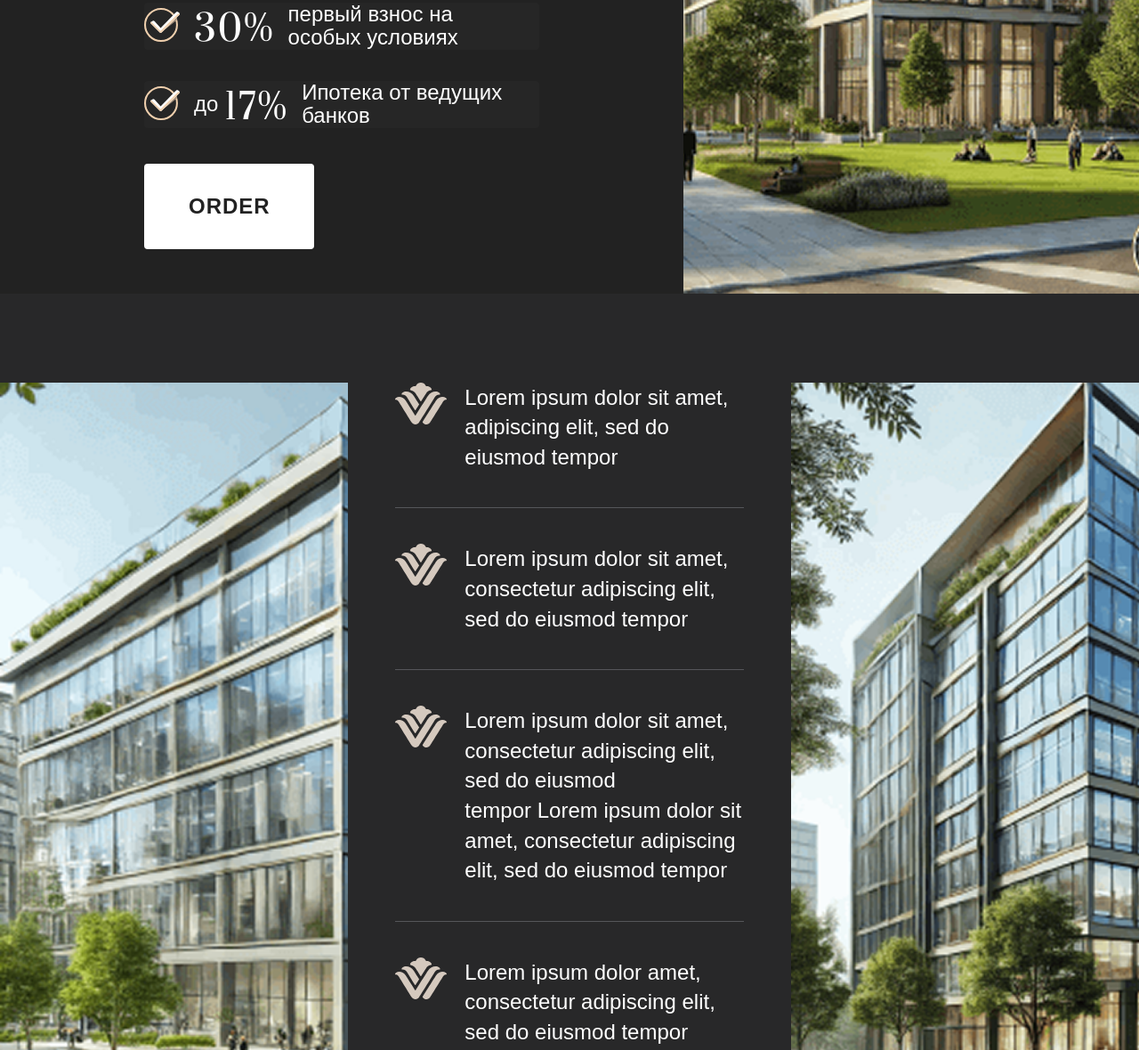
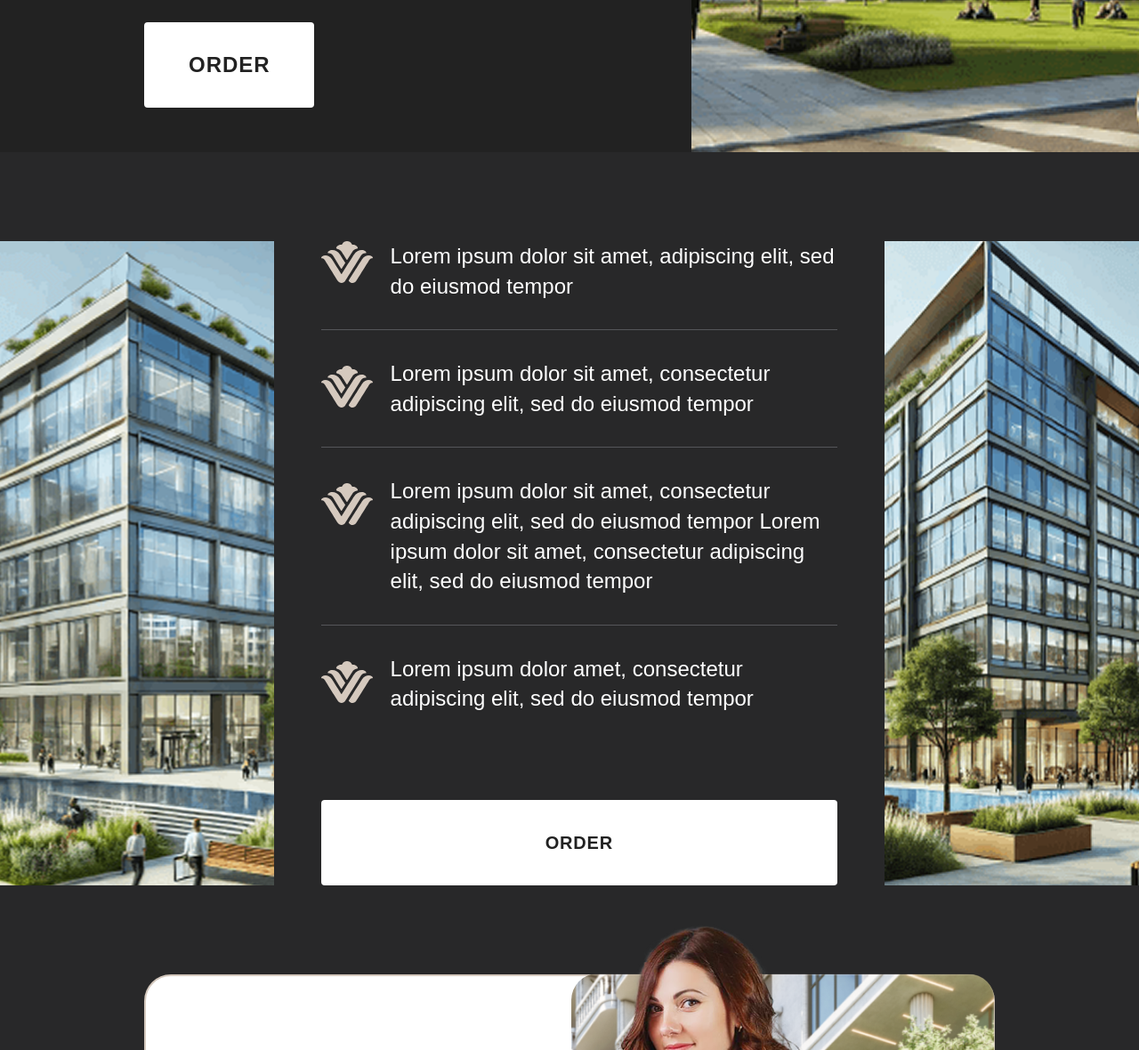
Before and after one commit to gudrum1983/Serenity, a website: page index.html in a window 1280 px wide. Shown: the part 838-2018 px from the top of the page at 89% size. Drawn offline with Linux system fonts and the light colour scheme.

Commit message:
refactor Features, part Text

```diff
--- a/blocks/Button/index.css
+++ b/blocks/Button/index.css
@@ -9,14 +9,7 @@
   border-radius: 4px;
   background: #FFF;
   color: #222;
-  text-align: center;
-  font-family: Arial, serif;
-  font-size: 24px;
-  font-style: normal;
-  font-weight: 700;
-  line-height: 150%; /* 36px */
-  letter-spacing: 0.96px;
-  text-transform: uppercase;
+
 }
 
 .Button__fit {
--- a/blocks/Features/index.css
+++ b/blocks/Features/index.css
@@ -1,82 +1,45 @@
 .Features {
   width: 100%;
-
 }
 
-.Features__Layout {
+.Features-Layout {
   width: 100%;
-  height: min-content;
-  overflow-y: hidden;
   display: flex;
   flex-direction: row;
-  gap: 53px;
   padding-top: 100px;
 }
 
-.Features__Content {
+.Features-Content {
   width: 100%;
-
-  max-width: 32%;
+  flex-shrink: 1;
+  padding-inline: 53px;
+  max-width: calc(614px + 53px + 53px) ;
+  min-width: calc(414px + 53px + 53px);
   display: flex;
+  gap: 80px;
   flex-direction: column;
-  justify-content: end;
+  justify-content: space-between;
 }
 
-.Features__ImageRight {
-  width: 100%;
-  background-size: cover;
-  background-image: url("../../images/feat_2.png");
+.Features-BoxImage {
+  min-height: 724px;
 }
 
-.Features__ImageLeft {
+.Features-Image {
   width: 100%;
-  background-size: cover;
-  background-image: url("../../images/feat_1.png");
+  height: 100%;
+  object-fit: cover;
+  display: block;
 }
 
-.Features__List {
-  list-style: none;
-  margin-bottom: 80px;
-  display: flex;
-  flex-direction: column;
-  justify-content: center;
+@media (min-width: 1921px) {
+  .Features-BoxImage {
+    border-radius: 24px 0 0 24px;
+    overflow: hidden;
+  }
+
+  .Features-BoxImage_opacity {
+    border-radius:  0 24px 24px 0;
+    overflow: hidden;
+  }
 }
-
-.Features__Item {
-  position: relative;
-  padding-left: calc(58px + 20px);
-  color: var(--PRIMARY-COLORS-WHITE, #FFF);
-  font-family: Arial, serif;
-  font-size: 24px;
-  font-style: normal;
-  font-weight: 400;
-  line-height: 140%; /* 33.6px */
-  padding-block: 40px;
-  border-bottom: 1px solid #55565A;
-}
-
-.Features__Item:first-child {
-  padding-block-start: 0;
-}
-
-.Features__Item:last-child {
-  padding-block-end: 0;
-  border-bottom: none;
-}
-
-
-.Features__Item::before {
-  content: "";
-  position: absolute;
-  left: 0;
-  top: 40px;
-  width: 58px;
-  height: 47px;
-  background-image: url("../../images/marker_2.svg");
-  background-size: contain;
-  background-repeat: no-repeat;
-}
-
-.Features__Item:first-child::before {
-  top: 0;
-}
--- /dev/null
+++ b/blocks/ListFeatures/index.css
@@ -0,0 +1,39 @@
+.ListFeatures {
+  list-style: none;
+  display: flex;
+  flex-direction: column;
+  justify-content: center;
+}
+
+.ListFeatures-Item {
+  position: relative;
+  padding-left: calc(58px + 20px);
+  padding-block: 32px;
+  border-bottom: 1px solid #55565A;
+}
+
+.ListFeatures-Item:first-child {
+  padding-block-start: 0;
+}
+
+.ListFeatures-Item:last-child {
+  padding-block-end: 0;
+  border-bottom: none;
+}
+
+
+.ListFeatures-Item::before {
+  content: "";
+  position: absolute;
+  left: 0;
+  top: 40px;
+  width: 58px;
+  height: 47px;
+  background-image: url("../../images/marker_2.svg");
+  background-size: contain;
+  background-repeat: no-repeat;
+}
+
+.ListFeatures-Item:first-child::before {
+  top: 0;
+}
--- a/blocks/MarkerList/index.css
+++ b/blocks/ListPromo/index.css
@@ -1,4 +1,4 @@
-.PromoList {
+.ListPromo {
   list-style: none;
   display: flex;
   flex-direction: column;
@@ -7,7 +7,7 @@
   align-items: flex-start;
 }
 
-.PromoList-Item {
+.ListPromo-Item {
   border-radius: 4px;
   background: rgba(40, 40, 41, 0.70);
   width: fit-content;
@@ -17,12 +17,12 @@
   gap: 7px;
 }
 
-.PromoList li {
+.ListPromo li {
   position: relative;
   padding-left: calc(39px + 17px); /* отступ под маркер */
 }
 
-.PromoList li::before {
+.ListPromo li::before {
   content: "";
   position: absolute;
   left: 0;
--- a/blocks/Typography/index.css
+++ b/blocks/Typography/index.css
@@ -3,7 +3,7 @@
   font-size: 24px;
   font-style: normal;
   font-weight: 400;
-  line-height: 150%; /* 36px */
+  line-height: 150%;
 }
 
 .Text_type_link {
@@ -30,18 +30,12 @@
 .Text_type_logo {
   font-family: Prata Regular, sans-serif;
   font-size: 36px;
-  font-style: normal;
-  line-height: 150%; /* 54px */
   letter-spacing: 1.08px;
   padding-top: 4px;
   text-transform: uppercase;
 }
 
 .Text_type_caption {
-  font-family: Arial, serif;
-  font-size: 24px;
-  font-style: normal;
-  font-weight: 400;
   line-height: 110%; /* 26.4px */
 
   b {
@@ -57,19 +51,41 @@
   }
 }
 
+.Text_type_features {
+  line-height: 140%;
+}
 
 .Text_type_title {
   font-family: Prata Regular, sans-serif;
   font-size: 80px;
-  font-style: normal;
-  font-weight: 400;
   line-height: 120%; /* 96px */
 }
 
 .Text_type_subtitle {
-  font-family: Arial, serif;
   font-size: 50px;
-  font-style: normal;
-  font-weight: 400;
   line-height: 120%; /* 60px */
 }
+
+.Text_button_footer {
+  font-size: 20px;
+  font-style: italic;
+  letter-spacing: 0.8px;
+  text-transform: uppercase;
+}
+
+.Text_button_discover {
+  font-weight: 700;
+  letter-spacing: 0.96px;
+  text-transform: uppercase;
+}
+
+.Text_button_features {
+  font-size: 20px;
+  font-weight: 700;
+  letter-spacing: 0.8px;
+  text-transform: uppercase;
+}
+
+.Text_button_form {
+  text-transform: uppercase;
+}
--- a/index.html
+++ b/index.html
@@ -7,6 +7,7 @@
   <link href="style/index.css" rel="stylesheet"/>
 </head>
 <body id="body">
+
 <header class="Header">
   <div class="Header-Layout Container">
     <h1 class="Text Text_type_logo">Serenity</h1>
@@ -19,58 +20,51 @@
     </nav>
   </div>
 </header>
+
 <main>
-  <section class="Discover" id="discover">
+  <section class="Discover Container" id="discover">
     <div class="Discover-Layout Container">
       <div class="Discover-Content">
         <h2 class="Discover-Title Text Text_type_title">Lorem ipsum<br/>dolor sit amet</h2>
         <h3 class="Discover-Subtitle Text Text_type_subtitle">sed do eiusmod tempor</h3>
-        <ul class="Discover-Promo PromoList Text_type_caption">
-          <li class="PromoList-Item" id="Comfort">от <b>$10 000</b> инвестиция в престиж</li>
-          <li class="PromoList-Item" id="Spaciousness"><b>30%</b> первый взнос на особых условиях</li>
-          <li class="PromoList-Item" id="Prestige">до <b>17%</b> Ипотека от ведущих банков</li>
+        <ul class="Discover-Promo ListPromo Text Text_type_caption">
+          <li class="ListPromo-Item" id="Comfort">от <b>$10 000</b> инвестиция в престиж</li>
+          <li class="ListPromo-Item" id="Spaciousness"><b>30%</b> первый взнос на особых условиях</li>
+          <li class="ListPromo-Item" id="Prestige">до <b>17%</b> Ипотека от ведущих банков</li>
         </ul>
-        <button class="Button Button__fit">Order</button>
+        <button class="Button Button__fit Text Text_button_discover">Order</button>
       </div>
       <img alt="Main image" class="Discover-Image" src="images/main.png"/>
     </div>
   </section>
 
   <section class="Features Container" id="features">
-    <div class="Features__Layout">
-      <div class="Features__ImageLeft">
+    <div class="Features-Layout">
+      <div class="Features-BoxImage">
+        <img alt="Main image" class="Features-Image" src="images/feat_1.png"/>
       </div>
-
-      <div class="Features__Content">
-        <ul class="Features__List">
-          <li class="Features__Item">
-            <div>Lorem ipsum dolor sit amet, adipiscing elit, sed do eiusmod tempor
-            </div>
+      <div class="Features-Content">
+        <ul class="ListFeatures Text Text_type_features">
+          <li class="ListFeatures-Item">
+            Lorem ipsum dolor sit amet, adipiscing elit, sed do eiusmod tempor
           </li>
-          <li class="Features__Item">
-            <div>Lorem ipsum dolor sit amet, consectetur adipiscing elit, sed do eiusmod
-              tempor
-            </div>
+          <li class="ListFeatures-Item">
+            Lorem ipsum dolor sit amet, consectetur adipiscing elit, sed do eiusmod tempor
           </li>
-          <li class="Features__Item">
-            <div>Lorem ipsum dolor sit amet, consectetur adipiscing elit, sed do eiusmod
-              tempor Lorem ipsum dolor sit amet, consectetur adipiscing elit, sed do eiusmod tempor
-            </div>
+          <li class="ListFeatures-Item">
+            Lorem ipsum dolor sit amet, consectetur adipiscing elit, sed do eiusmod tempor Lorem ipsum dolor sit
+            amet, consectetur adipiscing elit, sed do eiusmod tempor
           </li>
-          <li class="Features__Item">
-            <div>Lorem ipsum dolor amet, consectetur adipiscing elit, sed do eiusmod
-              tempor
-            </div>
+          <li class="ListFeatures-Item">
+            Lorem ipsum dolor amet, consectetur adipiscing elit, sed do eiusmod tempor
           </li>
         </ul>
-        <button class="Button">Order</button>
+        <button class="Button Text Text_button_features">Order</button>
       </div>
-      <div class="Features__ImageRight">
+      <div class="Features-BoxImage Features-BoxImage_opacity">
+        <img alt="Main image" class="Features-Image" src="images/feat_2.png"/>
       </div>
-
     </div>
-
-
   </section>
 
   <section class="Schedule Container" id="schedule">
@@ -85,22 +79,20 @@
             <label for="Email">Введите ваш email</label>
             <input class="Schedule__FormInput" id="Email" name="Email" placeholder="Email" type="email"/>
           </div>
-
-
           <div class="checkbox">
             <input class="checkbox-input" id="checkbox2" type="checkbox">
             <label class="checkbox-label" for="checkbox2">
               I accept Privacy policy
             </label>
           </div>
-
-          <button class="Schedule__Submit Button Button_type_dark">Submit Form</button>
+          <button class="Schedule__Submit Button Button_type_dark Text Text_button_form">Submit Form</button>
         </form>
       </div>
     </div>
   </section>
+</main>
+
 <footer class="Footer">
-
   <div class="Footer__top">
     <nav class="Navigation Navigation_gap_big Text Text_type_navLinkBig Container">
       <ul class="Navigation-List">
@@ -115,31 +107,26 @@
 
     <div class="Footer__logo Text Text_type_logo">LOREM</div>
     <div class="Footer__socials Footer__center">
-        <a class="Icon  Icon__social_ins"></a>
-
-
-          <a class="Icon  Icon__social_tic"></a>
-
-          <a class="Icon  Icon__social_in"></a>
-
-          <a class="Icon  Icon__social_face"></a>
-
-          <a class="Icon  Icon__social_tlg"></a>
-
-          <a class="Icon  Icon__social_yt"></a>
-
+      <a class="Icon Icon__social_ins"></a>
+      <a class="Icon Icon__social_tic"></a>
+      <a class="Icon Icon__social_in"></a>
+      <a class="Icon Icon__social_face"></a>
+      <a class="Icon Icon__social_tlg"></a>
+      <a class="Icon Icon__social_yt"></a>
     </div>
-      <button class="Button Button__fit Footer__button">Order</button>
+    <button class="Button Button__fit Footer__button Text Text_button_footer">Order</button>
 
     <div class="Footer__copyright">© 2024, Copyright.</div>
-      <a class="Footer__link Footer__center Link" download="Privacy_policy.pdf" href="/docs/Privacy_policy.pdf">Privacy
-        policy</a>
-      <a class="Footer__link Footer__button Link" download="Serenity_Terms.pdf" href="/docs/Terms_of_Use.pdf">Terms
-        of Use</a>
+    <a class="Footer__link Footer__center Link" download="Privacy_policy.pdf" href="/docs/Privacy_policy.pdf">
+      Privacy policy
+    </a>
+    <a class="Footer__link Footer__button Link" download="Serenity_Terms.pdf" href="/docs/Terms_of_Use.pdf">
+      Terms of Use
+    </a>
   </div>
 </footer>
 
-</main>
+
 <!--<script src="js/script.js"></script>-->
 </body>
 </html>
--- a/style/index.css
+++ b/style/index.css
@@ -1,7 +1,8 @@
 @import url('../vendor/fonts/fonts.css');
 @import url('../blocks/Typography/index.css');
 @import url('../blocks/Link/index.css');
-@import url('../blocks/MarkerList/index.css');
+@import url('../blocks/ListPromo/index.css');
+@import url('../blocks/ListFeatures/index.css');
 @import url('../blocks/Container/index.css');
 @import url('../blocks/Button/index.css');
 @import url('../blocks/Discover/index.css');
```
Also changed, not shown: blocks/Discover/index.css (+16 -6 lines). Lines whose indentation alone changed are shown as unchanged.
